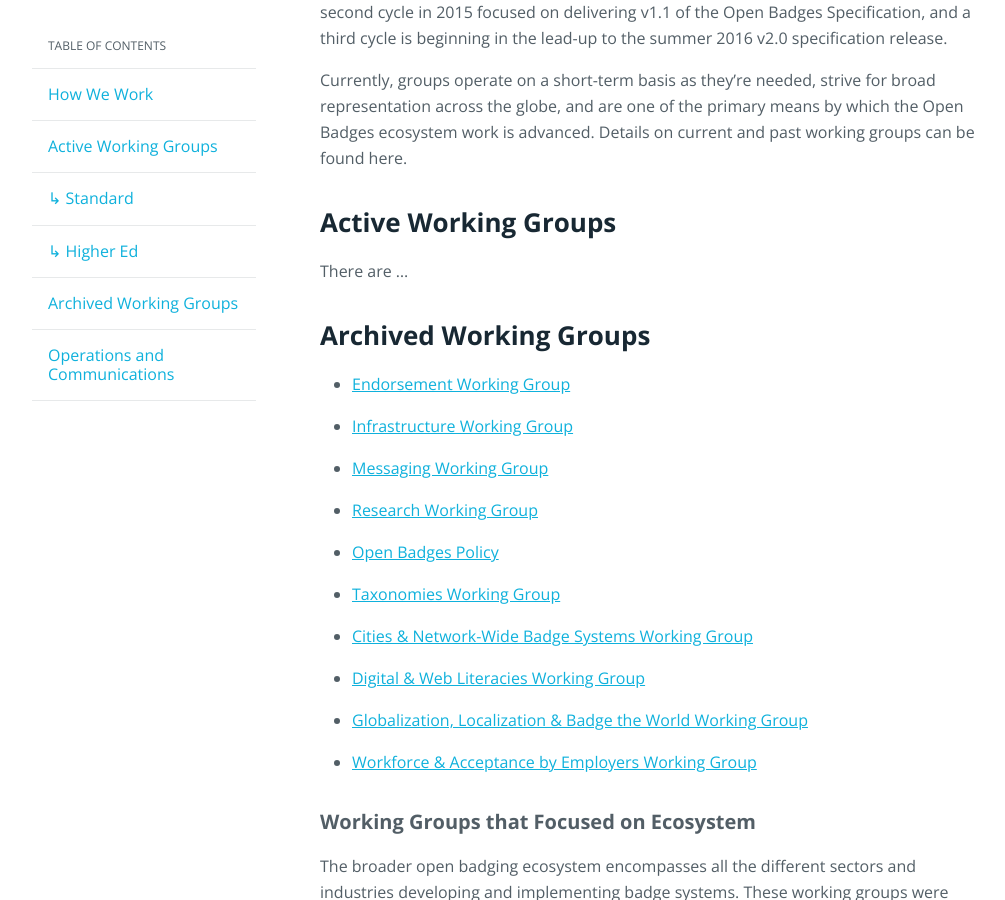
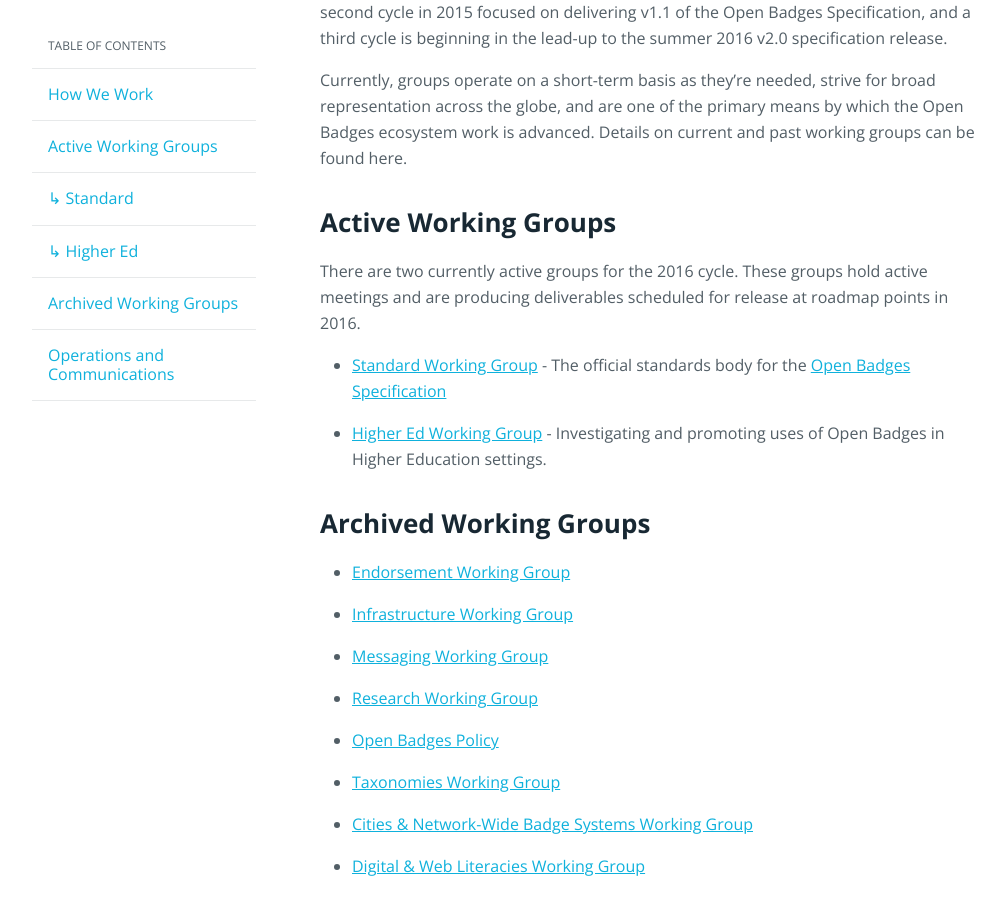
Before and after one commit to mozilla/openbadges.org-static, a Jekyll site: the page built from badge-alliance/working-groups/index.md, in a window 1280 px wide and 900 px high, scrolled down 746 px. Shown: the whole window, without its empty margins (128-1133 px from the left). Built offline with Jekyll 4.4.1, drawn with Linux system fonts in a browser that asks for light colours.

Commit message:
Update working group index with simple list of active groups

```diff
--- a/badge-alliance/working-groups/index.md
+++ b/badge-alliance/working-groups/index.md
@@ -26,7 +26,10 @@
 Currently, groups operate on a short-term basis as they’re needed, strive for broad representation across the globe, and are one of the primary means by which the Open Badges ecosystem work is advanced. Details on current and past working groups can be found here.
 
 <h2 class="title title-content" id="active-groups">Active Working Groups</h2>
-There are ...
+There are two currently active groups for the 2016 cycle. These groups hold active meetings and are producing deliverables scheduled for release at roadmap points in 2016.
+
+* [Standard Working Group](./standard/) - The official standards body for the [Open Badges Specification](https://openbadgespec.org)
+* [Higher Ed Working Group](./higher-ed) - Investigating and promoting uses of Open Badges in Higher Education settings.
 
 <h2 class="title title-content" id="archived-groups">Archived Working Groups</h2>
 
```
